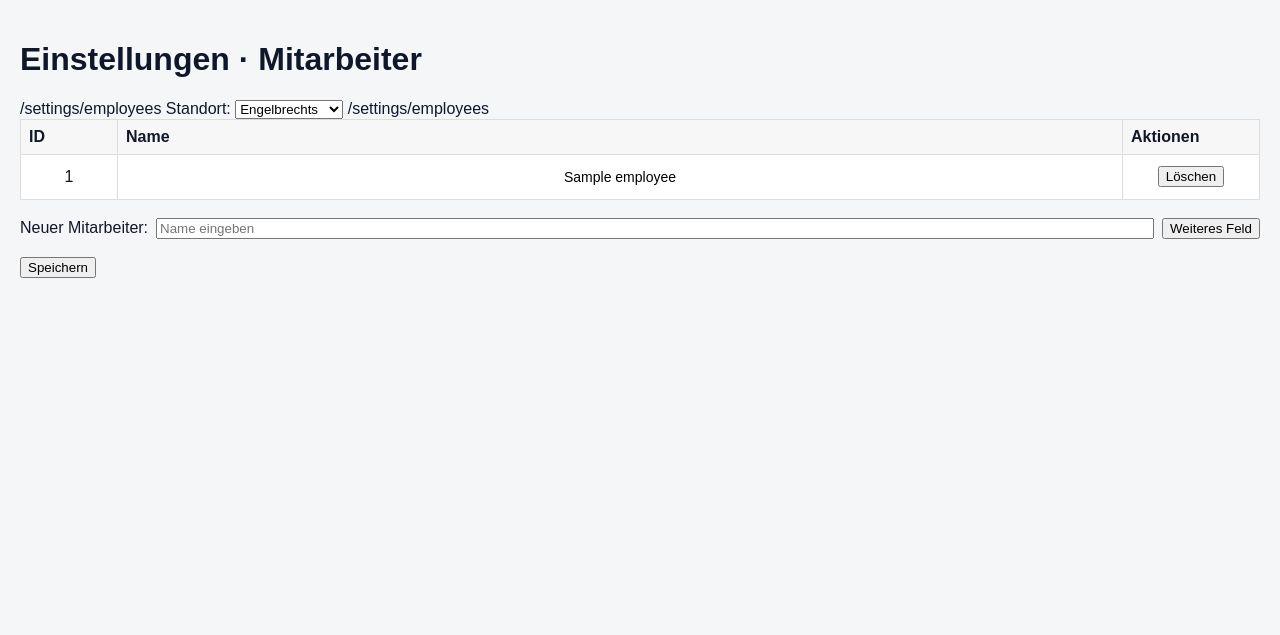
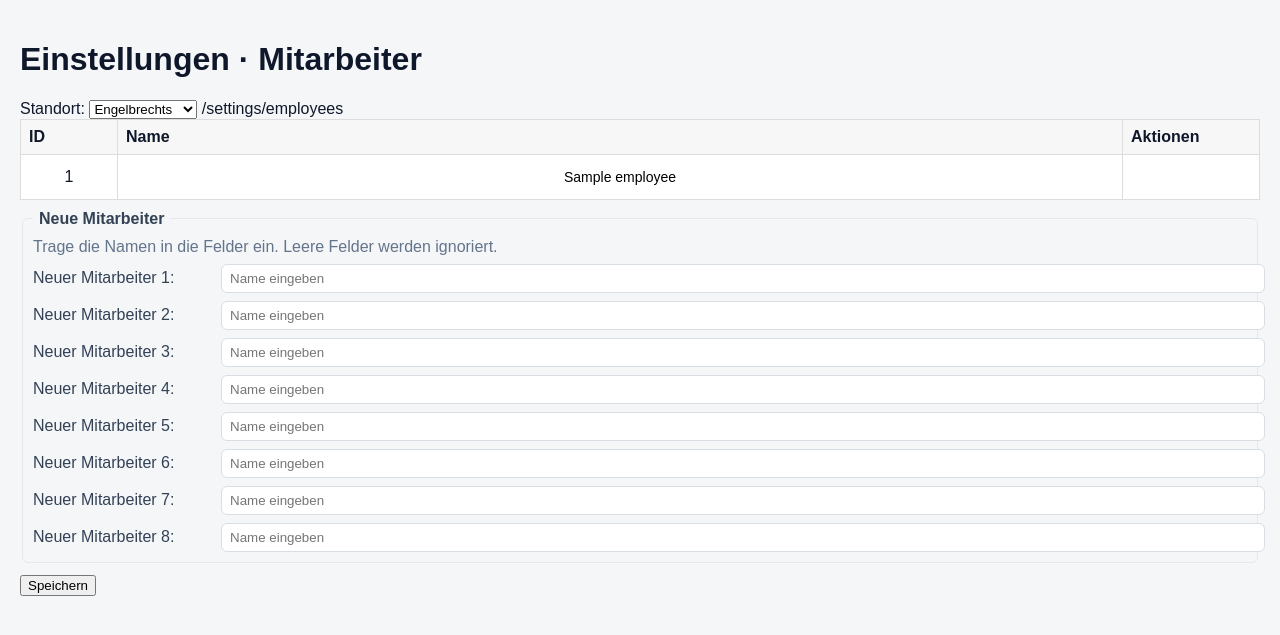
Before and after one commit to zankldach/zankl-plan, a FastAPI app: template templates/settings_employees.html in a window 1280 px wide. Shown: the part 86-721 px from the top of the page. Run offline with FastAPI, Linux system fonts and the light colour scheme; the template is opened without the code that fills it: most values are stand-ins (such as "Sample title", 1, 10 or a date in 2020).

Commit message:
Update settings_employees.html

```diff
--- a/templates/settings_employees.html
+++ b/templates/settings_employees.html
@@ -6,7 +6,7 @@
 <h1>Einstellungen · Mitarbeiter</h1>
 
 <!-- Standortwahl (GET) -->
-/settings/employees
+<formings/employees
   <label>Standort:
     {% set s = standort|default('engelbrechts') %}
     <select name="standort" onchange="document.getElementById('standortForm').submit()">
@@ -17,9 +17,7 @@
 </form>
 
 {% if saved %}
-  <div style="padding:8px; background:#e8ffe8; border:1px solid #9bd49b; margin-bottom:10px;">
-    Gespeichert.
-  </div>
+  <div style="padding:8px; background:#e8ffe8; border:1px solid #9bd49b; margin-bottom:10px;">Gespeichert.</div>
 {% endif %}
 
 <!-- HAUPTFORMULAR (POST) -->
@@ -27,7 +25,7 @@
   <!-- Standort versteckt mitsenden -->
   <input type="hidden" name="standort" value="{{ standort }}" />
 
-  <!-- Hidden-Felder (werden optional per JS gefüllt; Backend hat Fallback und funktioniert auch ohne JS) -->
+  <!-- Hidden-Felder für optionales Löschen/Update (werden aktuell nicht benötigt, können bleiben) -->
   <input type="hidden" name="ids" id="idsField" />
   <input type="hidden" name="names" id="namesField" />
   <input type="hidden" name="new_names" id="newNamesField" />
@@ -54,95 +52,41 @@
                    style="width:100%;">
           </td>
           <td>
-            <button type="button" class="btn-del" data-id="{{ e.id }}">Löschen</button>
+            <!-- optional: später Löschen aktivieren -->
+            <!-- <button type="button" class="btn-del" data-id="{{ e.id }}">Löschen</button> -->
           </td>
         </tr>
       {% endfor %}
     </tbody>
   </table>
 
-  <!-- Neue Mitarbeiter: Grundfeld + Container für zusätzliche Felder -->
-  <div style="display:flex; gap:8px; align-items:center; padding:8px 0;">
-    <label for="newNameInputBase" style="white-space:nowrap;">Neuer Mitarbeiter:</label>
-    <!-- Grundfeld, funktioniert OHNE JS -->
-    <input type="text" id="newNameInputBase"
-           name="emp_name_new[]"
-           placeholder="Name eingeben"
-           style="flex:1; min-width:220px;">
-    <button type="button" id="addBtn">Weiteres Feld</button>
-  </div>
+  <!-- Neue Mitarbeiter – 8 Felder OHNE JS -->
+  <fieldset style="border:1px solid #e5e7eb; padding:10px; border-radius:6px;">
+    <legend style="padding:0 6px; color:#334155; font-weight:600;">Neue Mitarbeiter</legend>
 
-  <!-- Hier werden zusätzliche Felder eingesetzt -->
-  <div id="newInputs" style="display:flex; flex-direction:column; gap:6px;"></div>
+    <p style="margin:0 0 8px 0; color:#64748b;">
+      Trage die Namen in die Felder ein. Leere Felder werden ignoriert.
+    </p>
 
-  <div style="margin-top:10px;">
+    <div style="display:grid; grid-template-columns: 180px 1fr; gap:8px; align-items:center;">
+      {% for i in range(8) %}
+        <label for="emp_new_{{ i }}" style="color:#334155;">Neuer Mitarbeiter {{ i+1 }}:</label>
+        <input type="text"
+               id="emp_new_{{ i }}"
+               name="emp_name_new[]"
+               placeholder="Name eingeben"
+               style="width:100%; padding:6px 8px; border:1px solid #d9dee5; border-radius:6px;">
+      {% endfor %}
+    </div>
+  </fieldset>
+
+  <div style="margin-top:12px;">
     <button type="submit" id="saveBtn">Speichern</button>
   </div>
 </form>
 {% endblock %}
 
 {% block scripts %}
-<script>
-document.addEventListener('DOMContentLoaded', function () {
-  // --- Selektoren ---
-  const empForm  = document.getElementById('empForm');
-  const empBody  = document.getElementById('empTableBody');
-  const addBtn   = document.getElementById('addBtn');
-  const newWrap  = document.getElementById('newInputs');
-  const idsField = document.getElementById('idsField');
-  const namesFld = document.getElementById('namesField');
-  const delFld   = document.getElementById('deleteIdsField');
-
-  // Sicherheits-Check: Falls etwas nicht gefunden wird, brechen wir freundlich ab (kein Fehler im Browser).
-  if (!empForm || !addBtn || !newWrap || !empBody || !idsField || !namesFld || !delFld) {
-    console.warn('Einstellungen · Mitarbeiter: fehlendes Element im DOM.');
-    return;
-  }
-
-  // --- "Weiteres Feld" klick: zusätzliches Eingabefeld sichtbar erzeugen ---
-  addBtn.addEventListener('click', function () {
-    const row = document.createElement('div');
-    row.style.display = 'flex';
-    row.style.gap = '8px';
-    row.style.alignItems = 'center';
-
-    // Neues Input mit dem richtigen 'name' (wird zuverlässig vom Browser gesendet)
-    row.innerHTML = `
-      <span style="min-width:130px;">Neuer Mitarbeiter:</span>
-      <input type="text" name="emp_name_new[]" placeholder="Name eingeben" style="flex:1; min-width:220px;">
-    `;
-    newWrap.appendChild(row);
-  });
-
-  // --- Löschen: IDs ins Hidden-Feld sammeln ---
-  empBody.querySelectorAll('.btn-del').forEach(function (btn) {
-    btn.addEventListener('click', function () {
-      const id = this.getAttribute('data-id');
-      const tr = this.closest('tr');
-      if (id && tr) {
-        const current = delFld.value ? delFld.value.split(',').filter(Boolean) : [];
-        current.push(id);
-        delFld.value = current.join(',');
-        tr.remove();
-      }
-    });
-  });
-
-  // --- Optional: Hidden-Felder für Updates füllen (Backend hat Fallback, daher nur Komfort) ---
-  empForm.addEventListener('submit', function () {
-    const ids = [];
-    const names = [];
-    empBody.querySelectorAll('tr').forEach(function (tr) {
-      const idCell = tr.querySelector('td:first-child');
-      const input  = tr.querySelector('input.emp-name');
-      const idText = idCell ? idCell.textContent.trim() : '';
-      const nameText = input ? input.value.trim() : '';
-      if (idText && idText !== 'neu') { ids.push(idText); names.push(nameText); }
-    });
-    idsField.value = ids.join(',');
-    namesFld.value = names.join(',');
-    // Neue Namen kommen über "emp_name_new[]" direkt im Form (keine JS-abhängigkeit nötig).
-  });
-});
-</script>
+<!-- Kein JavaScript notwendig -->
 {% endblock %}
+``
```
